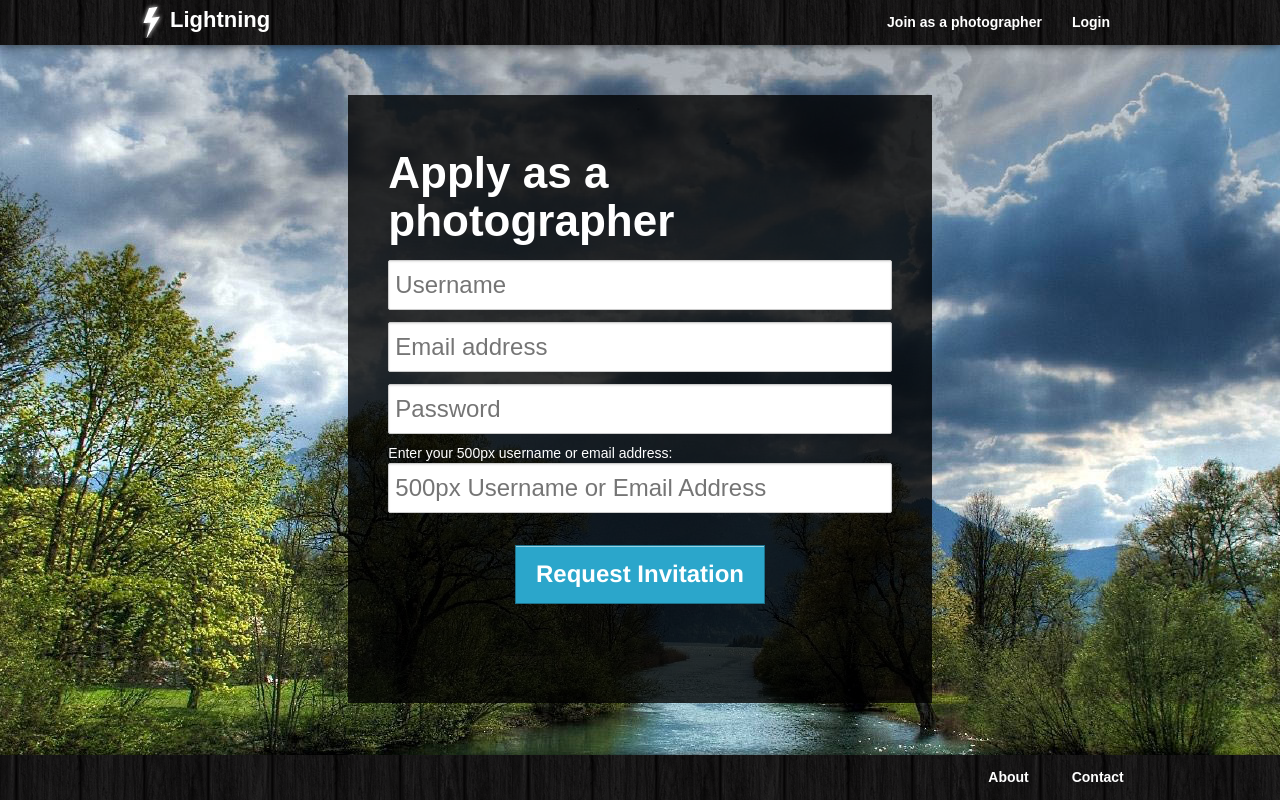
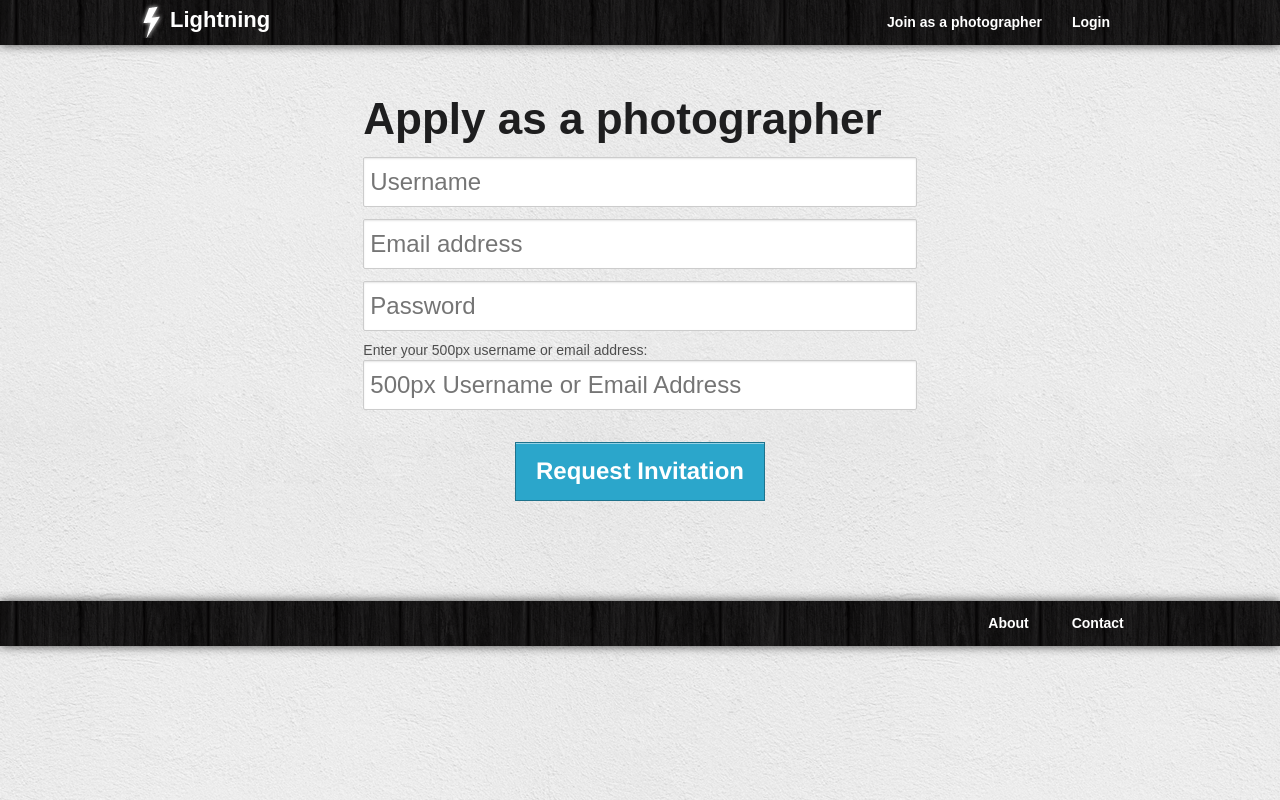
Before and after one commit to imkevinxu/lightning, a Django app: template templates/register.html in a window 1280 px wide. Run offline with Django 3.2, Linux system fonts and the light colour scheme; the template is opened without the code that fills it, so the values that code supplies are empty; some libraries are stand-ins or nearby versions.

Commit message:
Simplify flow for registration, editing profile

```diff
--- a/lightning_app/appurls.py
+++ b/lightning_app/appurls.py
@@ -12,11 +12,11 @@ urlpatterns = patterns('lightning_app.views',
     url(r'^login_redirect/$', 'login_redirect', name='login_redirect'),
 
     url(r'^register/$', 'register', name='register'),
-    url(r'^reg2/$', 'reg2', name='reg2'),
+    url(r'^reg2/$', 'reg2', name='account'),
     url(r'^reg3/$', 'reg3', name='reg3'),
 
     url(r'^users/(.*)/$', 'users'),
 
-    url(r'^(.*)/$', 'show')
+    url(r'^(.*)/$', 'show', name='show')
 
 )
--- a/lightning_app/static/css/app.css
+++ b/lightning_app/static/css/app.css
@@ -245,9 +245,7 @@ label.checkbox:hover span.checkbox {
 
 .registration {
     margin-top: 50px !important;
-    padding: 40px;
     padding-bottom: 80px;
-    background-color: rgba(0, 0, 0, 0.80);
 }
 
 .registration.reg2 {
@@ -395,11 +393,6 @@ label.checkbox:hover span.checkbox {
     content: "Join as a photographer";
 }
 
-#registration {
-    background: url("http://s3.amazonaws.com/lightning-app/images/login.jpg") no-repeat center 0 fixed;
-    height: 100%;
-}
-
 #main {
     padding-bottom: 45px;
 }
@@ -497,10 +490,6 @@ footer a {
         font-size: 20px;
     }
 
-    body#registration {
-        background: url("http://s3.amazonaws.com/lightning-app/images/login.jpg") no-repeat center center fixed;
-    }
-
     .portfolio-container {
         height: 155px;
     }
--- a/templates/login.html
+++ b/templates/login.html
@@ -10,7 +10,7 @@
 {% block content %}
 
     <div class="registration seven columns mobile-four centered">
-        <h1 class="white">Login</h1>
+        <h1>Login</h1>
 
         <form class="form" action="{% url login %}" method="post" id="reg1">
             {% csrf_token %}
--- a/templates/photog.html
+++ b/templates/photog.html
@@ -56,7 +56,11 @@
                 </div>
                 <div class="clear"></div>
 
-                <a href="#booking" name="modal" class="success button" data-reveal-id="contact-modal" id="contact-button">Contact Me</a>
+                {% if isSelf %}
+                    <a href="{% url account %}" class="button" id="contact-button">Edit profile</a>
+                {% else %}
+                    <a href="#booking" name="modal" class="success button" data-reveal-id="contact-modal" id="contact-button">Contact Me</a>
+                {% endif %}
             </div>
 
             <div class="nine columns offset-by-one">
--- a/templates/reg2.html
+++ b/templates/reg2.html
@@ -11,7 +11,7 @@
 
     <div class="registration reg2">
         <h1>Thanks for signing up {{ photographer.fullname }}</h1>
-        <form action="{% url reg3 %}" method="post" id="reg2" class="custom">{% csrf_token %}
+        <form action="{% url account %}" method="post" id="reg2" class="custom">{% csrf_token %}
             <div class="row">
                 <div class="eight columns">
 
@@ -51,7 +51,7 @@
 
                         {% for tag in tags %}
                         <label for="checkbox{{ forloop.counter }}" class="checkbox">
-                           <input type="checkbox" name="tags" id="checkbox{{ forloop.counter }}" style="display: none;">
+                           <input type="checkbox" name="tags" id="checkbox{{ forloop.counter }}" style="display: none;" {% if tag in photographer.tags %}checked="checked"{% endif %}>
                             <span class="custom checkbox"></span> {{ tag }}
                         </label>
                         {% endfor %}
--- a/templates/register.html
+++ b/templates/register.html
@@ -11,14 +11,14 @@
 
 <div class="row">
     <div class="registration seven columns mobile-four centered">
-        <h1 class="white">Apply as a photographer</h1>
+        <h1>Apply as a photographer</h1>
 
         <form action="{% url register %}" method="post" id="reg1">{% csrf_token %}
             <input type="text" name="username" placeholder="Username"/>
             <input type="email" name="email" placeholder="Email address"/>
             <input type="password" name="password" placeholder="Password"/>
 
-            <label class="white" for="email">Enter your 500px username or email address:</label>
+            <label for="email">Enter your 500px username or email address:</label>
             <input type="text" name="account" id="email" placeholder="500px Username or Email Address"/>
 
             <center>
```
Also changed, not shown: lightning_app/forms.py (+7 -0 lines), lightning_app/models.py (+0 -7 lines).
